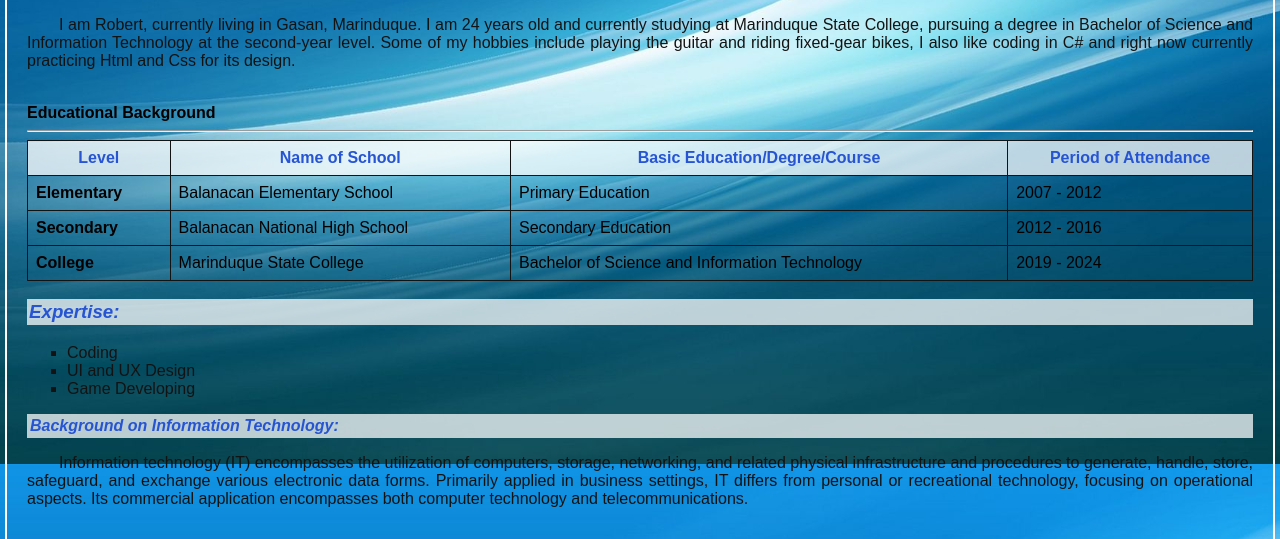
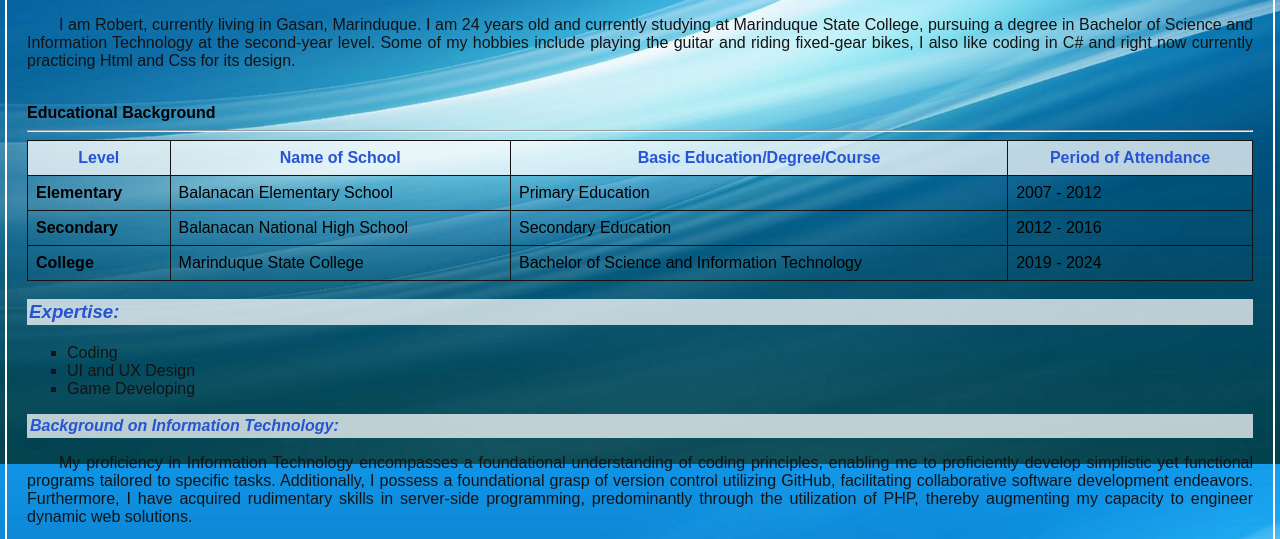
Before and after one commit to Hydrogen86/Robert-Magno-AppDev-Woorksheet4.1, a plain HTML site: page index.html in a window 1280 px wide. Shown: the part 336-875 px from the top of the page. Drawn offline with Linux system fonts and the light colour scheme.

Commit message:
Update index.html
Edit the paragraph content

```diff
--- a/index.html
+++ b/index.html
@@ -65,7 +65,7 @@
 <!------------BACKGROUND ON INFORMATION TECHNOLOGY------------------>
     <div class="bg-info-tech">
         <h4>Background on Information Technology:</h4>
-        <p>&emsp;&emsp;Information technology (IT) encompasses the utilization of computers, storage, networking, and related physical infrastructure and procedures to generate, handle, store, safeguard, and exchange various electronic data forms. Primarily applied in business settings, IT differs from personal or recreational technology, focusing on operational aspects. Its commercial application encompasses both computer technology and telecommunications.</p><br>
+        <p>&emsp;&emsp;My proficiency in Information Technology encompasses a foundational understanding of coding principles, enabling me to proficiently develop simplistic yet functional programs tailored to specific tasks. Additionally, I possess a foundational grasp of version control utilizing GitHub, facilitating collaborative software development endeavors. Furthermore, I have acquired rudimentary skills in server-side programming, predominantly through the utilization of PHP, thereby augmenting my capacity to engineer dynamic web solutions.</p><br>
     </div>
 <!----------------APPLICATION USED IN STUDYING----------------------->
     <div class="app-used-in-study">
```
